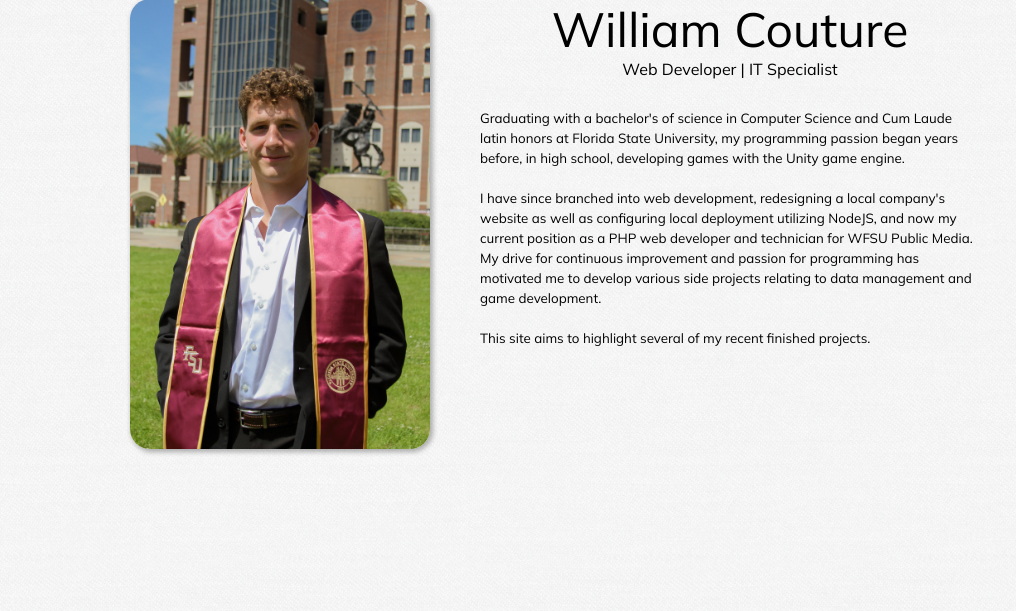
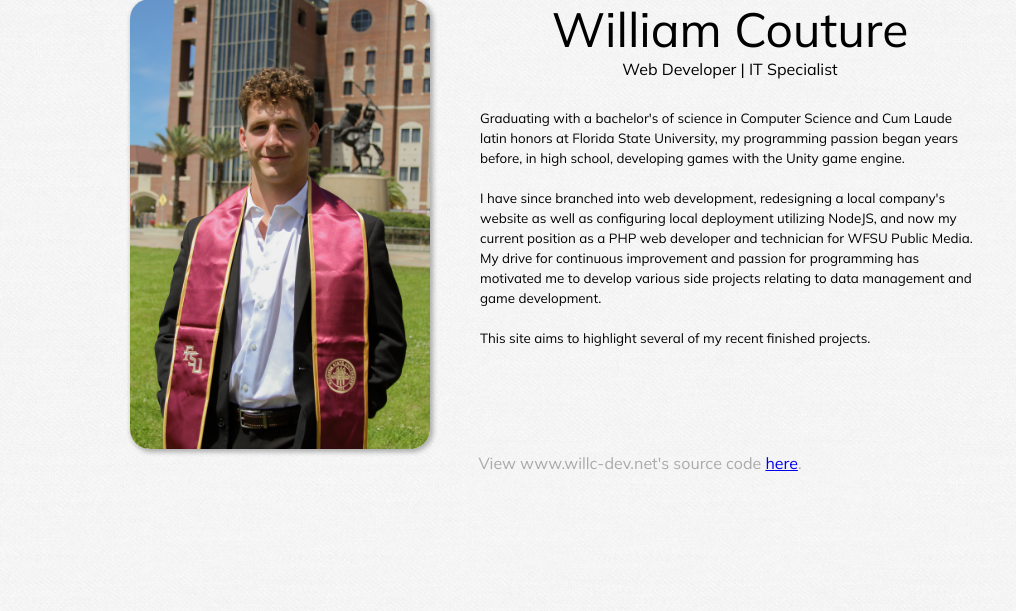
Before and after one commit to wcouture/Portfolio-Site, a PHP site: page /about.php in a window 1280 px wide. Shown: the part 189-800 px from the top of the page, without its empty margins (0-1016 px from the left). Run offline with PHP 8.4, Linux system fonts and the light colour scheme; some libraries are stand-ins or nearby versions.

Commit message:
Adds footer link to portfolio site github

```diff
--- a/css/header.css
+++ b/css/header.css
@@ -1,4 +1,3 @@
-
 .mulish-serif {
   font-family: "Mulish", serif;
   font-optical-sizing: auto;
@@ -69,27 +68,33 @@ body {
   color: black;
   text-decoration: none;
   transition: ease-out 0.3s;
-    position:relative;
+  position: relative;
 }
 
 .nav-item::after {
-    content: '';
+  content: "";
   position: absolute;
   left: 15px;
   top: 20px;
   width: 70px;
   height: 10px;
-    background: rgba(150,150,150, 0.2);
+  background: rgba(150, 150, 150, 0.2);
   border-radius: 0 0 15px 15px;
   filter: blur(2px);
 }
 
 .nav-item:hover {
   font-size: 16pt;
-    text-shadow: 2px 2px 2px rgba(0,0,0,0.5);
+  text-shadow: 2px 2px 2px rgba(0, 0, 0, 0.5);
   cursor: pointer;
 }
 
 .nav-item.active {
   text-decoration: underline;
 }
+
+.footer-message {
+  width: 100%;
+  text-align: center;
+  color: #aaa;
+}
--- a/includes/footer.php
+++ b/includes/footer.php
@@ -6,6 +6,11 @@
 
 </script>
 </div>
+
+<div class="footer-message">
+    View www.willc-dev.net's source code <a href="https://github.com/wcouture/Portfolio-Site">here</a>.
+</div>
+
 </body>
 <footer>
 </footer>
```
Lines whose indentation alone changed are shown as unchanged.
